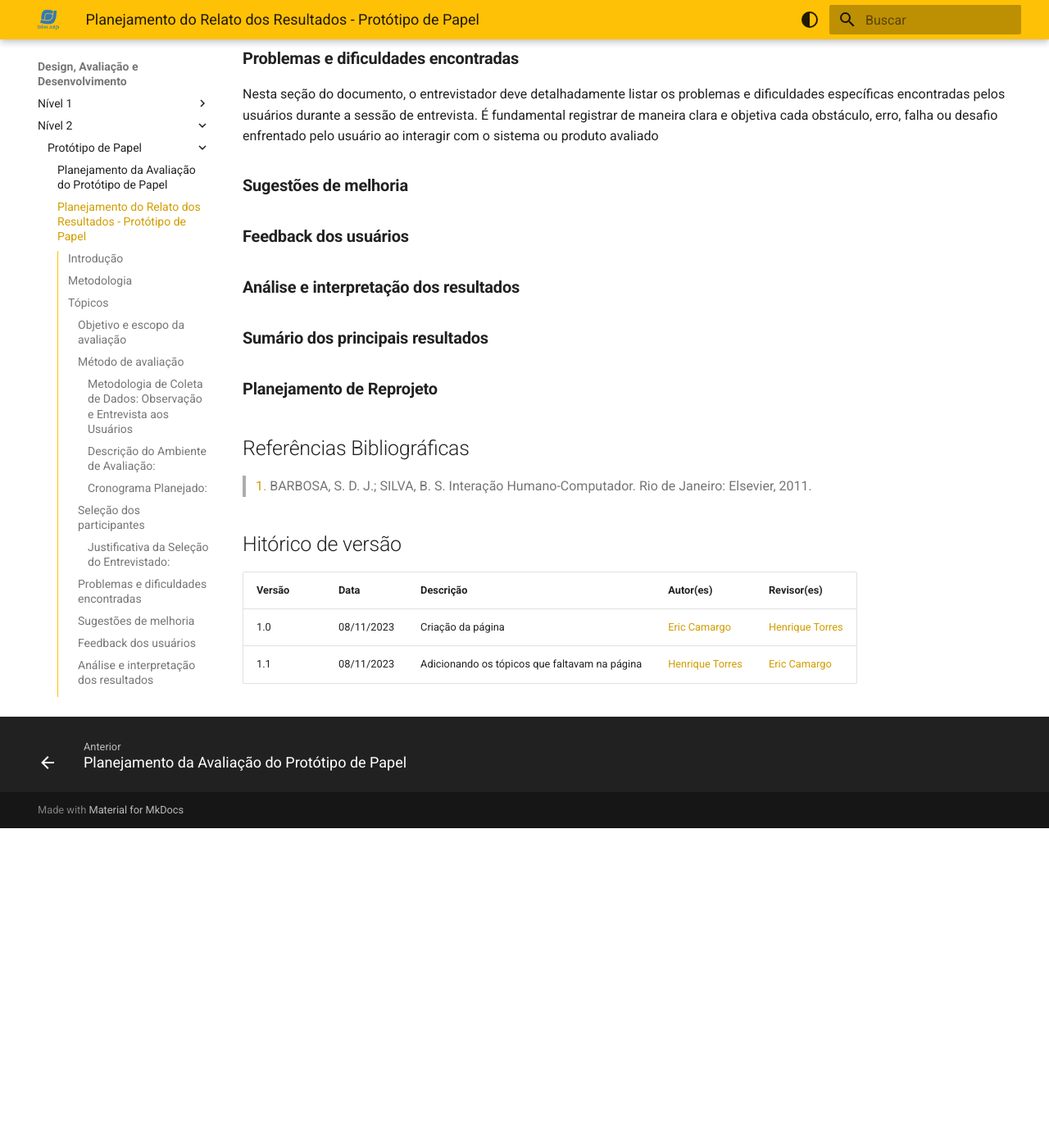
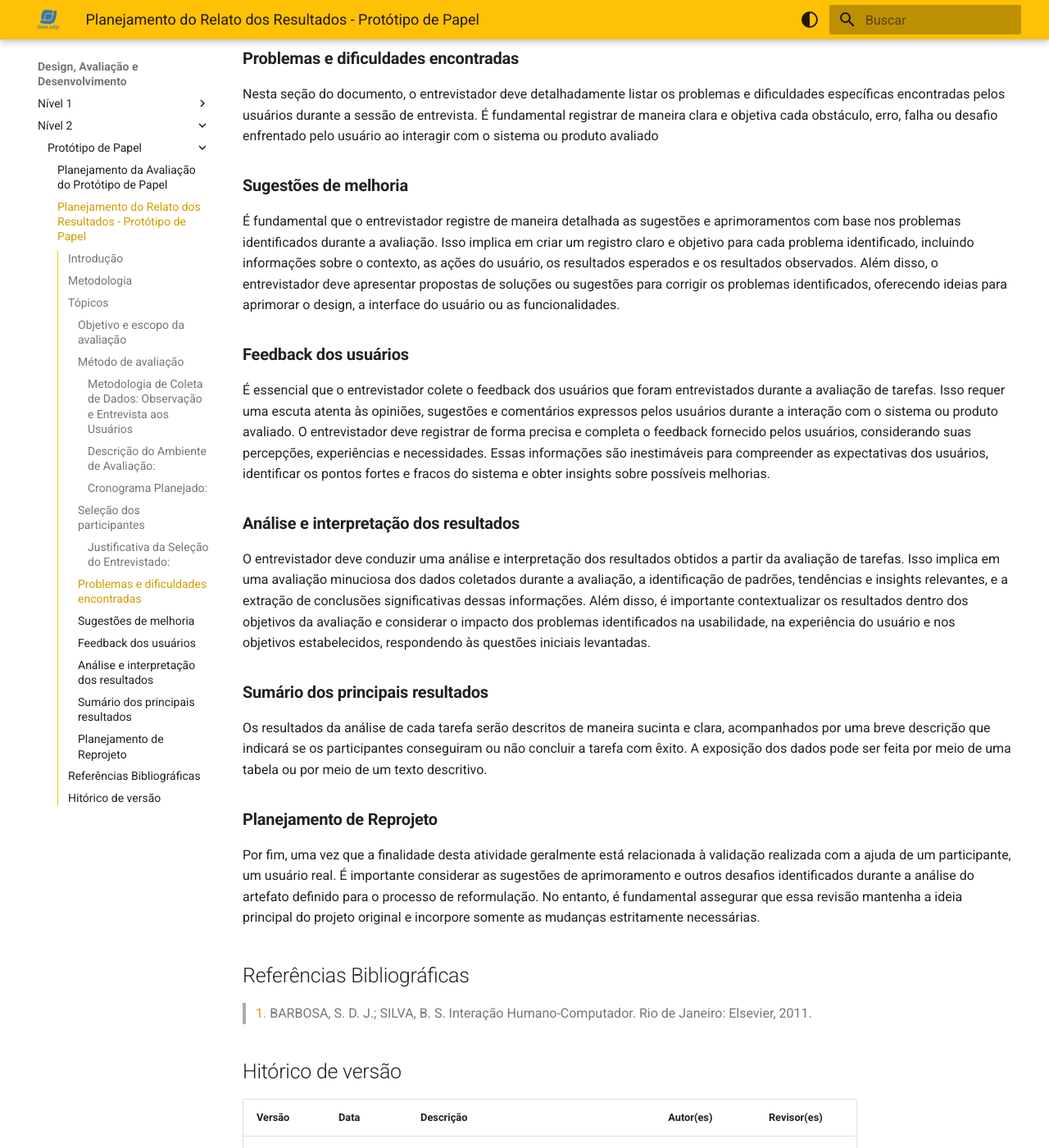
Before and after one commit to Interacao-Humano-Computador/2023.2-OnlineJudge, an MkDocs documentation site: the page built from docs/quarta-entrega/nivel2/planejamento-do-relato-dos-resultados-prototipo-de-papel.md, in a window 1280 px wide and 1400 px high, scrolled down 3012 px. Shown: the whole window at 82% size. Built offline with MkDocs 1.6.1 and Material for MkDocs 9.7.7, drawn with Linux system fonts in a browser that asks for light colours; before the commit the page ends 4022 px from its top, so only the background shows below that.

Commit message:
adicionando o restante dos topicos do módulo de planejamento do relato dos resultados

```diff
--- a/docs/quarta-entrega/nivel2/planejamento-do-relato-dos-resultados-prototipo-de-papel.md
+++ b/docs/quarta-entrega/nivel2/planejamento-do-relato-dos-resultados-prototipo-de-papel.md
@@ -91,13 +91,24 @@ Nesta seção do documento, o entrevistador deve detalhadamente listar os proble
 
 ### **Sugestões de melhoria**
 
+É fundamental que o entrevistador registre de maneira detalhada as sugestões e aprimoramentos com base nos problemas identificados durante a avaliação. Isso implica em criar um registro claro e objetivo para cada problema identificado, incluindo informações sobre o contexto, as ações do usuário, os resultados esperados e os resultados observados. Além disso, o entrevistador deve apresentar propostas de soluções ou sugestões para corrigir os problemas identificados, oferecendo ideias para aprimorar o design, a interface do usuário ou as funcionalidades.
+
 ### **Feedback dos usuários**
+
+É essencial que o entrevistador colete o feedback dos usuários que foram entrevistados durante a avaliação de tarefas. Isso requer uma escuta atenta às opiniões, sugestões e comentários expressos pelos usuários durante a interação com o sistema ou produto avaliado. O entrevistador deve registrar de forma precisa e completa o feedback fornecido pelos usuários, considerando suas percepções, experiências e necessidades. Essas informações são inestimáveis para compreender as expectativas dos usuários, identificar os pontos fortes e fracos do sistema e obter insights sobre possíveis melhorias.
 
 ### **Análise e interpretação dos resultados**
 
+O entrevistador deve conduzir uma análise e interpretação dos resultados obtidos a partir da avaliação de tarefas. Isso implica em uma avaliação minuciosa dos dados coletados durante a avaliação, a identificação de padrões, tendências e insights relevantes, e a extração de conclusões significativas dessas informações. Além disso, é importante contextualizar os resultados dentro dos objetivos da avaliação e considerar o impacto dos problemas identificados na usabilidade, na experiência do usuário e nos objetivos estabelecidos, respondendo às questões iniciais levantadas.
+
 ### **Sumário dos principais resultados**
 
+Os resultados da análise de cada tarefa serão descritos de maneira sucinta e clara, acompanhados por uma breve descrição que indicará se os participantes conseguiram ou não concluir a tarefa com êxito. A exposição dos dados pode ser feita por meio de uma tabela ou por meio de um texto descritivo.
+
 ### **Planejamento de Reprojeto**
+
+Por fim, uma vez que a finalidade desta atividade geralmente está relacionada à validação realizada com a ajuda de um participante, um usuário real.
+É importante considerar as sugestões de aprimoramento e outros desafios identificados durante a análise do artefato definido para o processo de reformulação. No entanto, é fundamental assegurar que essa revisão mantenha a ideia principal do projeto original e incorpore somente as mudanças estritamente necessárias.
 
 ## Referências Bibliográficas
 > <a id="REF1" href="#anchor_1">1.</a> BARBOSA, S. D. J.; SILVA, B. S. Interação Humano-Computador. Rio de Janeiro: Elsevier, 2011.
```
